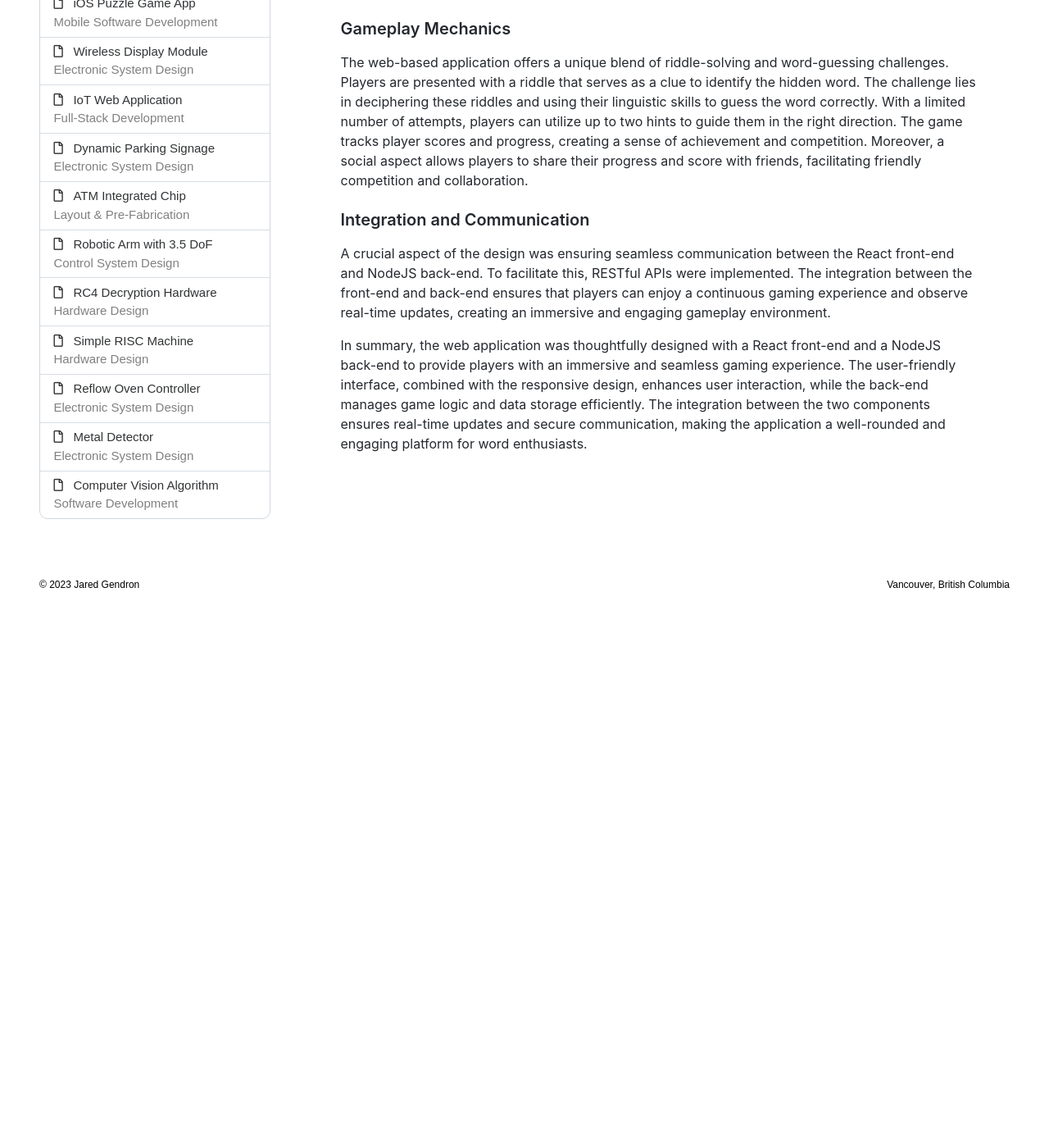
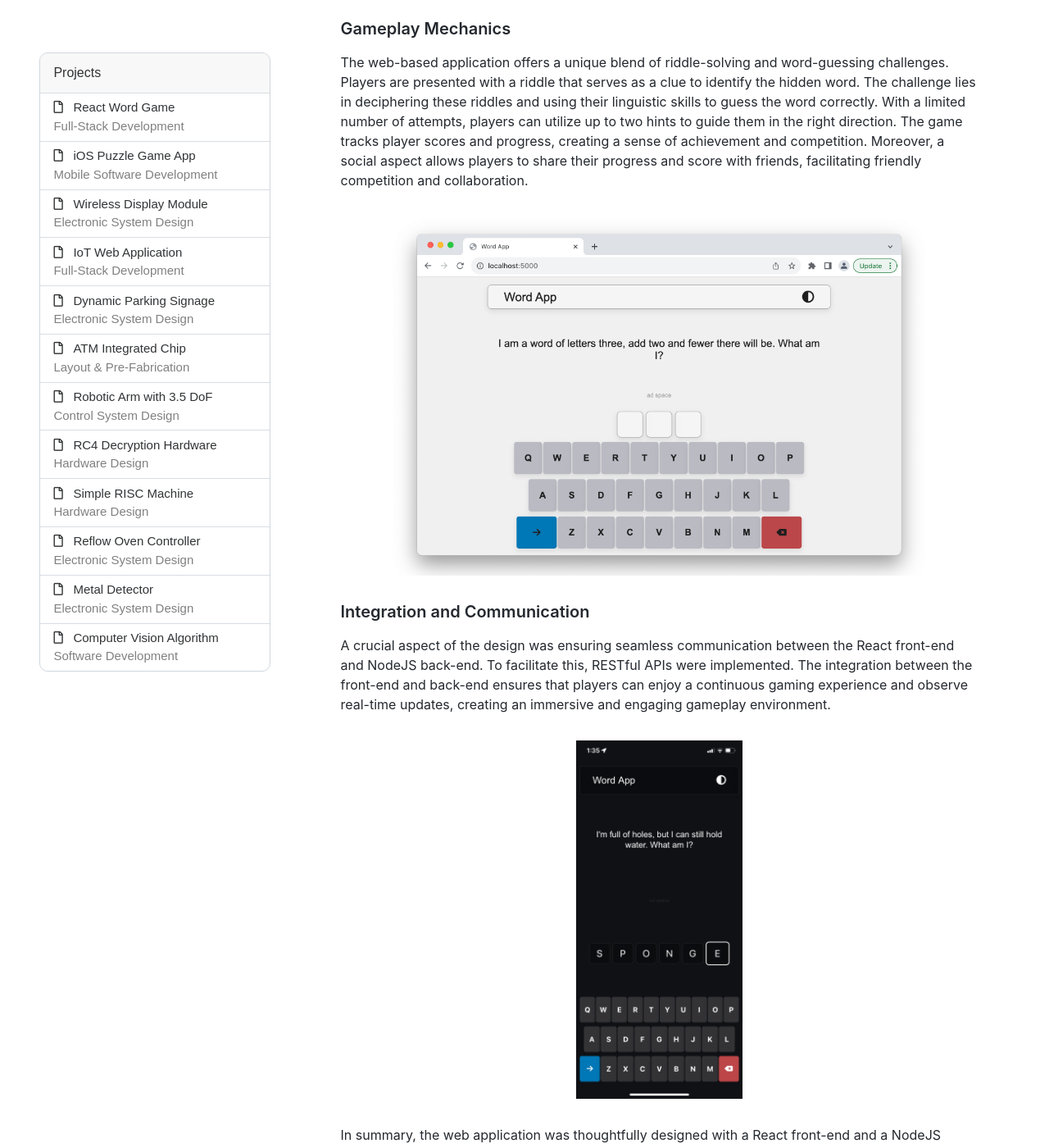
Before and after one commit to jaredgendron/jaredgendron.github.io, a Jekyll site: the page built from _projects/ReactWordGame.md, in a window 1280 px wide and 1400 px high, scrolled down 984 px. Shown: the whole window at 82% size. Built offline with Jekyll 4.4.1, drawn with Linux system fonts in a browser that asks for light colours; nearby versions of some CDN libraries; before the commit the page ends 1745 px from its top, so only the background shows below that.

Commit message:
added images, updated image sizing

```diff
--- a/_projects/ReactWordGame.md
+++ b/_projects/ReactWordGame.md
@@ -29,8 +29,12 @@
 
 The web-based application offers a unique blend of riddle-solving and word-guessing challenges. Players are presented with a riddle that serves as a clue to identify the hidden word. The challenge lies in deciphering these riddles and using their linguistic skills to guess the word correctly. With a limited number of attempts, players can utilize up to two hints to guide them in the right direction. The game tracks player scores and progress, creating a sense of achievement and competition. Moreover, a social aspect allows players to share their progress and score with friends, facilitating friendly competition and collaboration.
 
+![Desktop Light](/assets/images/ReactWordGame/desktop-light.png)
+
 ### Integration and Communication
 
 A crucial aspect of the design was ensuring seamless communication between the React front-end and NodeJS back-end. To facilitate this, RESTful APIs were implemented. The integration between the front-end and back-end ensures that players can enjoy a continuous gaming experience and observe real-time updates, creating an immersive and engaging gameplay environment.
 
+![Mobile Dark](/assets/images/ReactWordGame/mobile-dark.png)
+
 In summary, the web application was thoughtfully designed with a React front-end and a NodeJS back-end to provide players with an immersive and seamless gaming experience. The user-friendly interface, combined with the responsive design, enhances user interaction, while the back-end manages game logic and data storage efficiently. The integration between the two components ensures real-time updates and secure communication, making the application a well-rounded and engaging platform for word enthusiasts.
--- a/assets/css/markdown.css
+++ b/assets/css/markdown.css
@@ -100,8 +100,10 @@
 
 .markdown-body img {
   border-style: none;
+  height: auto;
   max-width: 100%;
-  height: auto;
+  aspect-ratio: 16/9;
+  object-fit: contain;
   background-color: #ffffff;
   display: block;
   margin-left: auto;
@@ -109,6 +111,12 @@
   box-sizing: content-box;
   margin-top: 2rem;
   margin-bottom: 2rem;
+}
+
+@media all and (max-width: 700px) {
+  .markdown-body img {
+    aspect-ratio: auto;
+  }
 }
 
 .markdown-body code,
```
Also changed, not shown: _projects/ComputerVision.md (+0 -2 lines), _projects/ReflowController.md (+0 -1 lines), assets/images/ReactWordGame/desktop-light.png (added), assets/images/ReactWordGame/mobile-dark.PNG (added), assets/images/ReactWordGame/mobile-light.PNG (added).
